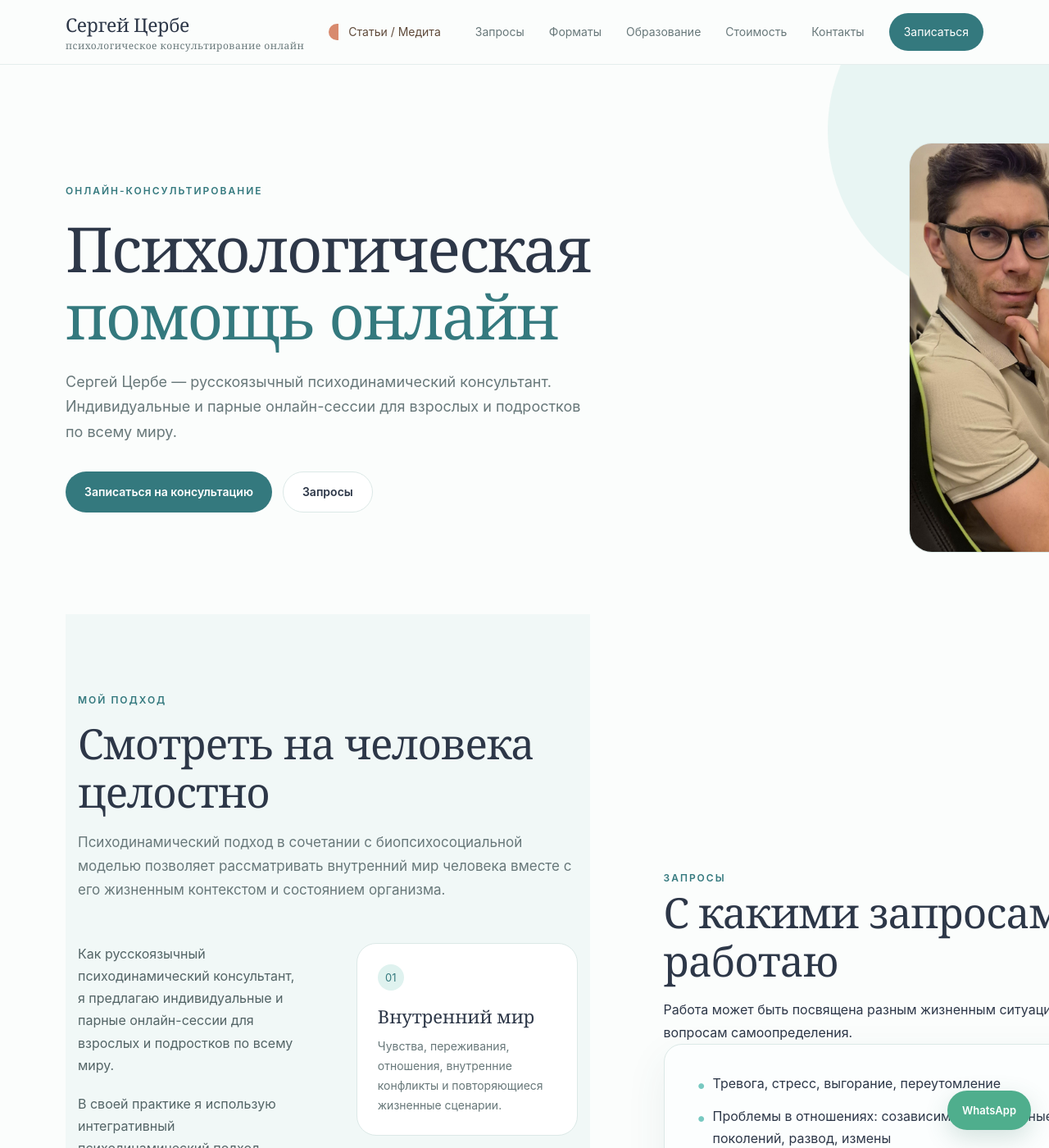
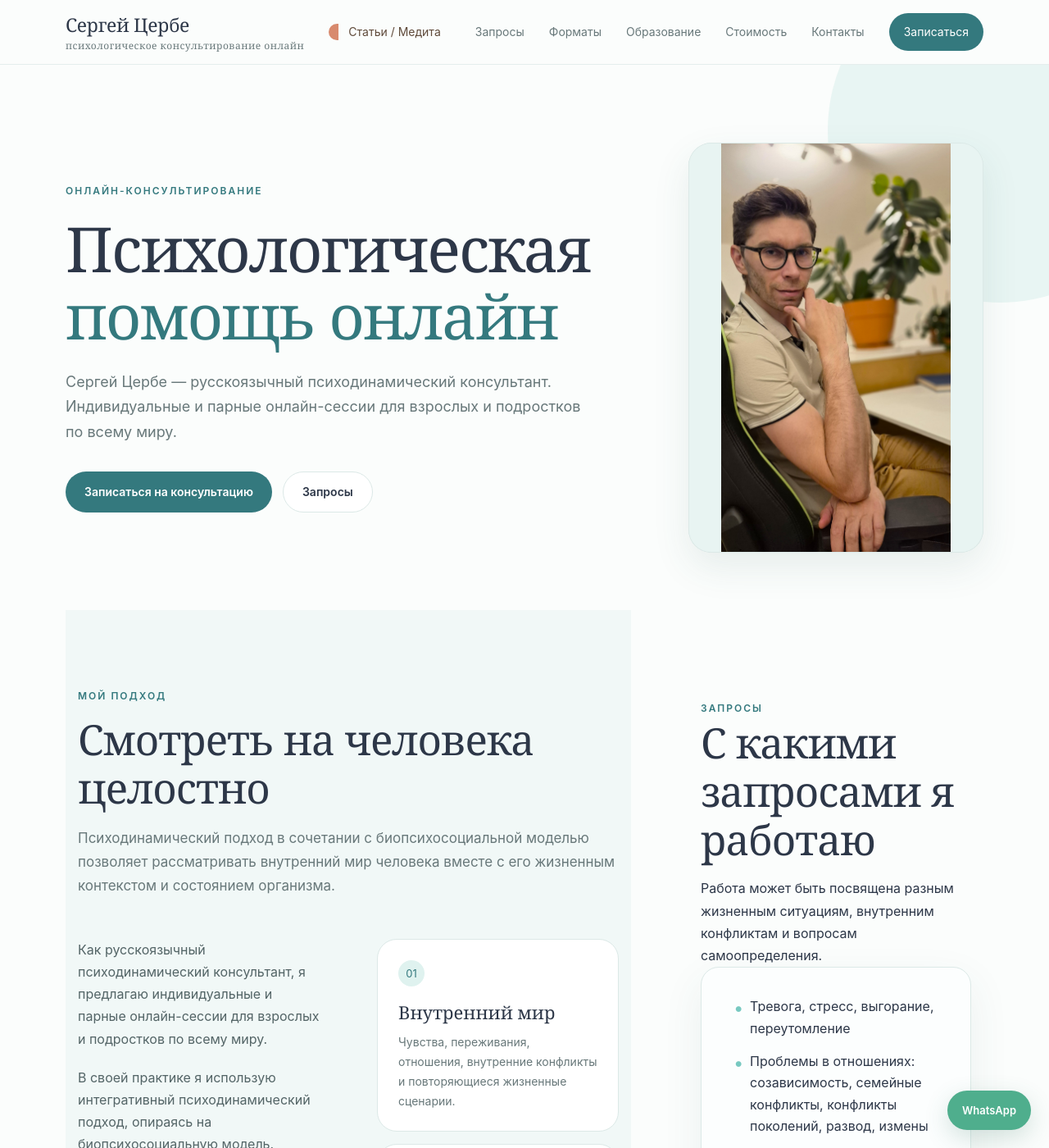
Before and after one commit to zerbe25-gif/zerbe25-gif.github.io, a Jekyll site: the page built from index.html, in a window 1280 px wide and 1400 px high. Shown: the whole window at 82% size. Built offline with Jekyll 4.4.1, drawn with Linux system fonts in a browser that asks for light colours; some of the changed text lies outside the part shown.

Commit message:
Update index.html

```diff
--- a/index.html
+++ b/index.html
@@ -224,9 +224,12 @@
 
    .hero-grid {
   display: grid;
-      grid-template-columns: 1.15fr .85fr;
+
+  grid-template-columns: minmax(0, 1fr) minmax(300px, 360px);
+
   align-items: center;
-      gap: 75px;
+
+  gap: 70px;
 }
 
     .eyebrow {
@@ -1171,7 +1174,15 @@
 
  .hero-grid {
   grid-template-columns: 1fr;
+
   gap: 40px;
+}
+.photo-area {
+  width: 100%;
+  max-width: 360px;
+
+  margin-left: auto;
+  margin-right: auto;
 }
 
   .about-grid,
@@ -1186,7 +1197,6 @@
   }
 
 
-
   section {
     padding: 60px 0;
   }
@@ -1211,12 +1221,6 @@
   }
 
 
-  .photo-area {
-    max-width: 390px;
-    margin-left: 0;
-    margin-right: auto;
-  }
-
  }
 /* ================= PHOTO — MOBILE ================= */
 
@@ -1231,32 +1235,43 @@
 
 .photo-area {
   position: relative;
+
   width: 100%;
-  max-width: 430px;
-  aspect-ratio: 3 / 4;
+  max-width: 360px;
+
+  aspect-ratio: 9 / 16;
+
   margin-left: auto;
   margin-right: 0;
 
   overflow: hidden;
+
   border-radius: 28px;
-}
+
+  background: #e8f4f2;
+
+  box-shadow:
+    0 18px 45px rgba(53, 94, 91, 0.10);
+}
+
 
 .photo-card {
   position: absolute;
+
   inset: 0;
 
   width: 100%;
   height: 100%;
 
+  overflow: hidden;
+
   border-radius: 28px;
-  overflow: hidden;
 
   background: #e8f4f2;
 
-  transform: translateX(0);
-
   will-change: transform;
 }
+
 
 .photo-card img {
   display: block;
@@ -1264,38 +1279,47 @@
   width: 100%;
   height: 100%;
 
-  object-fit: cover;
-}
-
-
-/* Следующая фотография изначально находится справа */
+  /*
+    Вся фотография полностью помещается
+    внутрь рамки.
+  */
+
+  object-fit: contain;
+
+  object-position: center;
+
+  background: #e8f4f2;
+}
+
+
+/* Текущая фотография */
+
+.photo-card.current {
+  transform: translateX(0);
+
+  z-index: 1;
+}
+
+
+/* Следующая фотография
+   находится за правой границей */
 
 .photo-card.next {
   transform: translateX(100%);
+
   z-index: 2;
 }
 
 
-/* Фотография, которая сейчас видна */
-
-.photo-card.current {
-  transform: translateX(0);
-  z-index: 1;
-}
-
-
-/* Следующая фотография въезжает справа налево */
+/* Новая фотография въезжает
+   справа налево */
 
 .photo-card.slide-in {
-  animation: photoSlideIn 1.4s cubic-bezier(.22, .61, .36, 1) forwards;
+  animation:
+    photoSlideIn 1.4s cubic-bezier(.22, .61, .36, 1)
+    forwards;
+
   z-index: 2;
-}
-
-
-/* Старая фотография остаётся неподвижной */
-
-.photo-card.slide-out {
-  z-index: 1;
 }
 
 
```
Also changed, not shown: other parts of index.html (+2 -2 lines). Lines whose indentation alone changed are shown as unchanged.
